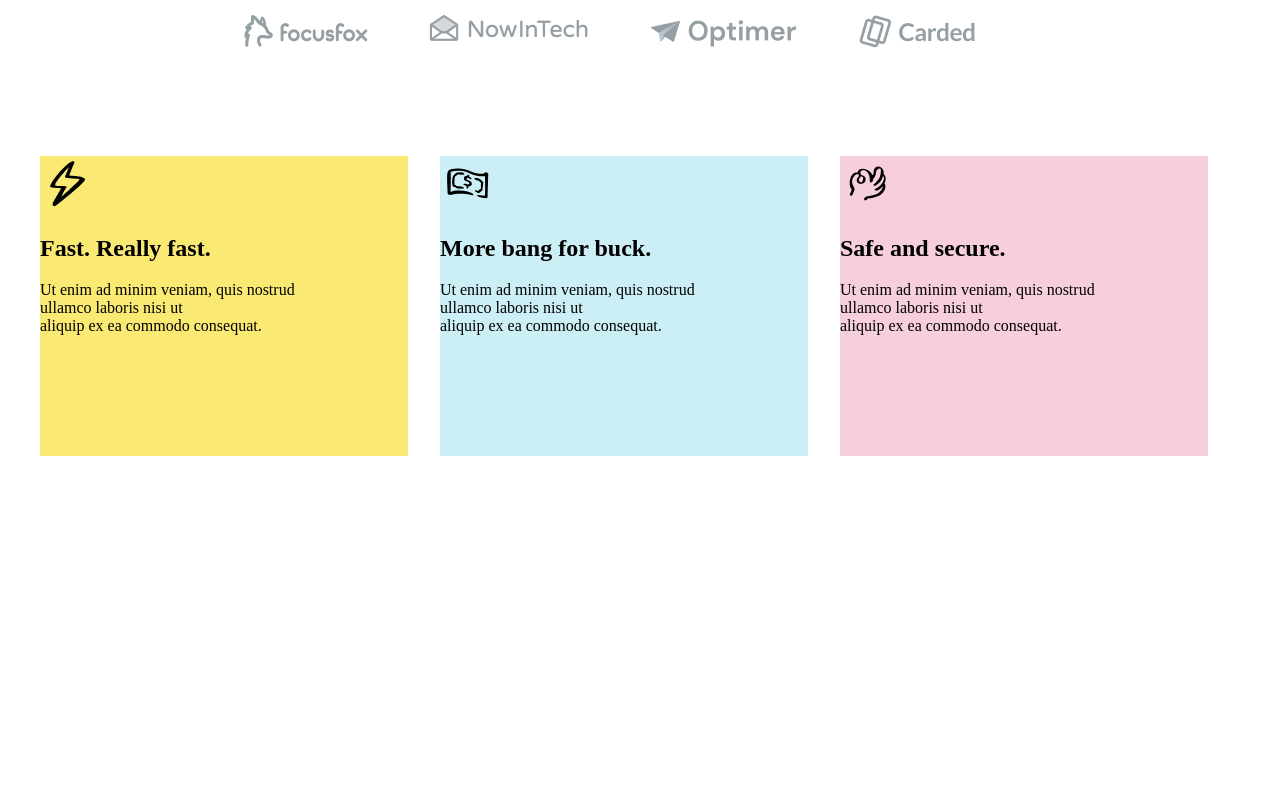
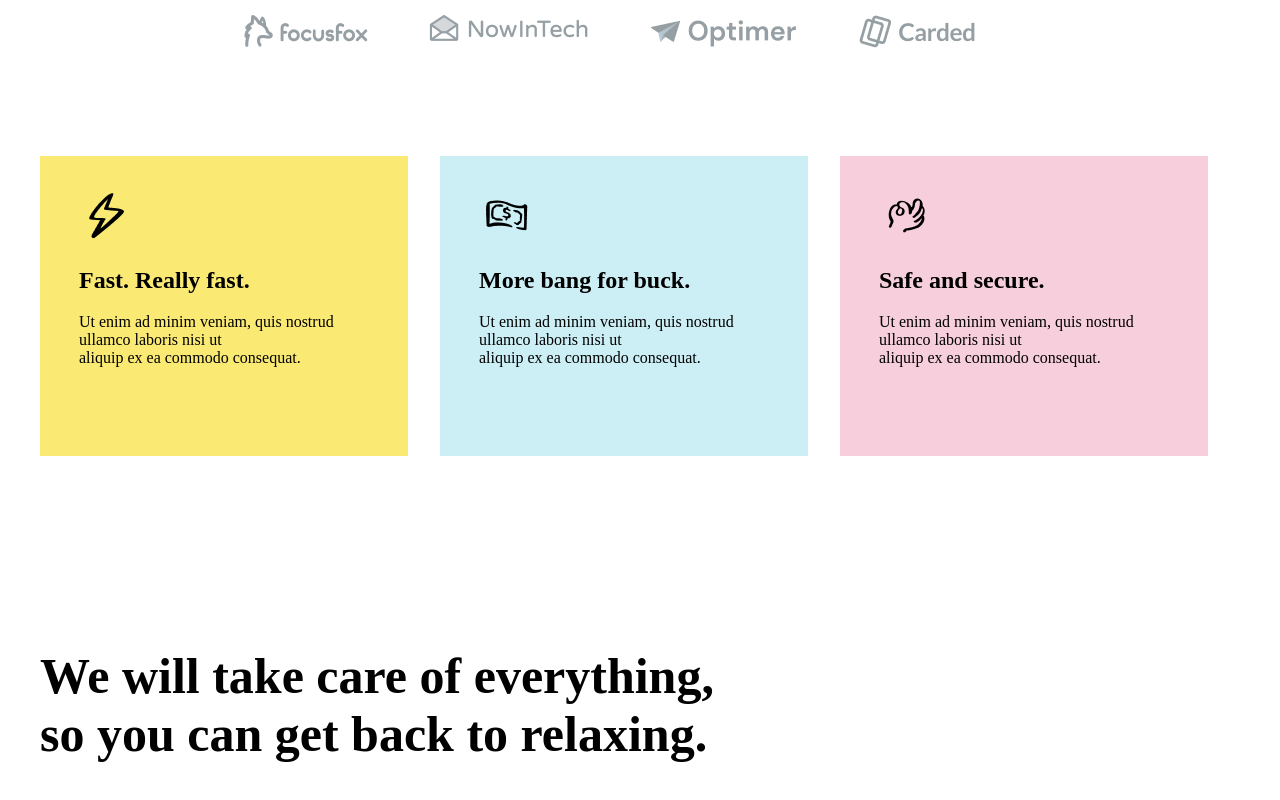
Before and after one commit to Joitru/Progekt, a plain HTML site: page progect/index.html in a window 1280 px wide. Shown: the part 706-1506 px from the top of the page. Before the commit the page ends 1170 px from the top, so only its background shows below. Drawn offline with Linux system fonts and the light colour scheme.

Commit message:
Add files via upload

```diff
--- a/progect/CSS/style.css
+++ b/progect/CSS/style.css
@@ -106,10 +106,8 @@ justify-content: center;
 
 .card1 {
     background-color: #FAEA73;
-
     width: 500px;
     height: 300px;
-
     margin-right: 32px;
 }
 
@@ -130,3 +128,55 @@ justify-content: center;
     height: 300px;
 
 }
+
+
+.text2 {
+    padding-left: 39px;
+    padding-top: 32px;
+}
+
+.text1 {
+    padding-left: 39px;
+    padding-top: 32px;
+}
+
+.text3 {
+    padding-left: 39px;
+    padding-top: 32px;
+}
+
+.info-title{
+    padding-top: 150px;
+    font-size: 50px;
+}
+
+.tex1 {
+    display: flex;
+
+}
+
+.tex2 {
+    display: flex;
+}
+
+.tex3 {
+    display: flex;
+
+}
+
+.tex4 {
+    display: flex;
+
+}
+
+.te{
+    margin-left: 50px;
+}
+
+.line {
+
+}
+
+.info1 {
+    display: flex;
+}
--- a/progect/index.html
+++ b/progect/index.html
@@ -67,28 +67,38 @@
                 <section class="cards">
 
                     <div class="card1">
-
+                        <div class="text1">
                         <img src="/img/IMAGE (6).png" alt="">
-                        <h2 class="title1"> Fast. Really fast. </h2>
-                        <p class="text1"> Ut enim ad minim veniam, quis nostrud <br> ullamco laboris nisi ut <br> aliquip ex ea commodo consequat. </p>
-
+                        <h2> Fast. Really fast. </h2>
+                        <p> Ut enim ad minim veniam, quis nostrud <br> ullamco laboris nisi ut <br> aliquip ex ea commodo consequat. </p>
+                        </div>
                     </div>
 
                     <div class="card2">
-
+                        <div class="text2">
                         <img src="/img/IMAGE (5).png" alt="">
-                        <h2 class="title2"> More bang for buck. </h2>
-                        <p class="text2"> Ut enim ad minim veniam, quis nostrud <br> ullamco laboris nisi ut <br> aliquip ex ea commodo consequat. </p>
-
+                        <h2 > More bang for buck. </h2>
+                        <p> Ut enim ad minim veniam, quis nostrud <br> ullamco laboris nisi ut <br> aliquip ex ea commodo consequat. </p>
+                        </div>
                     </div>
 
                     <div class="card3">
+                        <div class="text3">
+                        <img src="/img/IMAGE (7).png" alt="">
+                        <h2> Safe and secure.</h2>
+                        <p> Ut enim ad minim veniam, quis nostrud <br> ullamco laboris nisi ut <br> aliquip ex ea commodo consequat.</p>
+                        </div>
+                    </div>
 
-                        <img src="/img/IMAGE (7).png" alt="">
-                        <h2 class="title3"> Safe and secure.</h2>
-                        <p class="text3"> Ut enim ad minim veniam, quis nostrud <br> ullamco laboris nisi ut <br> aliquip ex ea commodo consequat.</p>
+                </section>
 
-                    </div>
+                <section class="info">
+                    <h1 class="info-title">
+                        We will take care of everything, <br> so you can get back to relaxing.
+                    </h1>
+
+
+
 
                 </section>
 
```
Also changed, not shown: progect/img/IMAGE (10).png (added), progect/img/IMAGE (11).png (added), progect/img/IMAGE (12).png (added), progect/img/IMAGE (8).png (added), progect/img/IMAGE (9).png (added).
